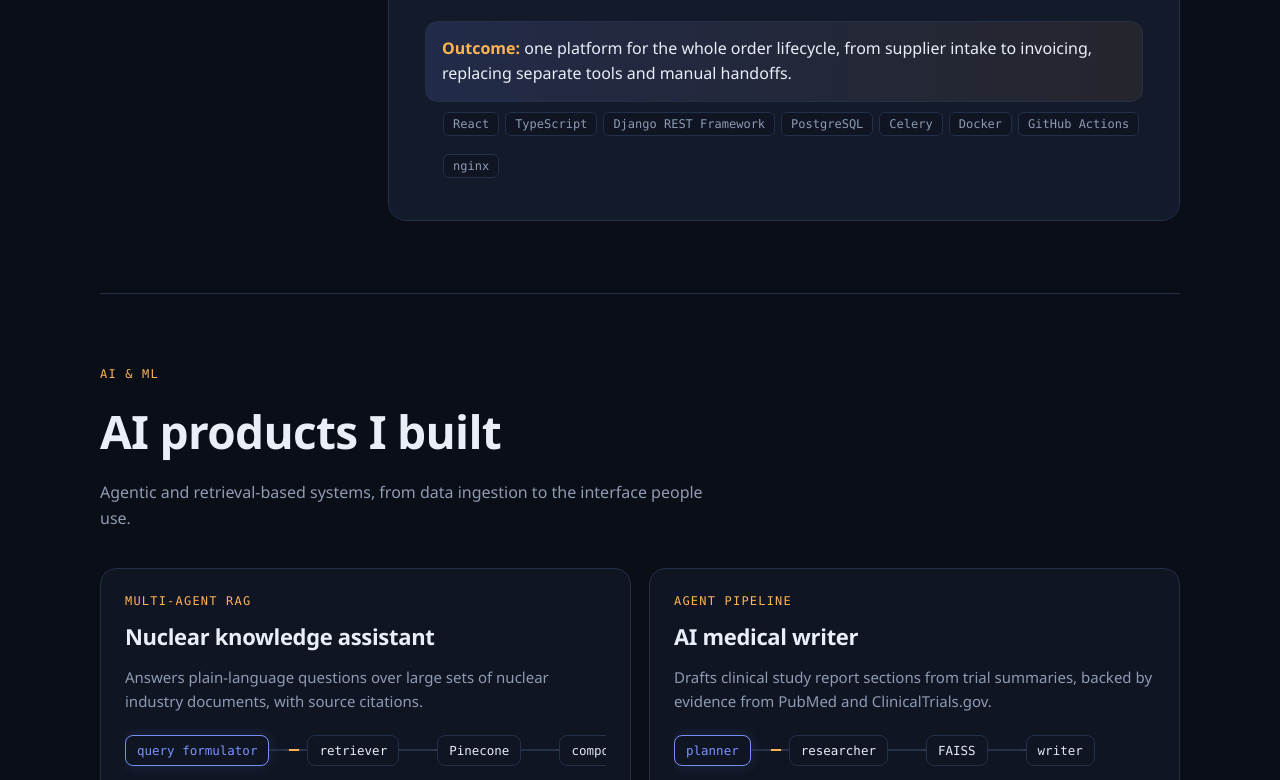
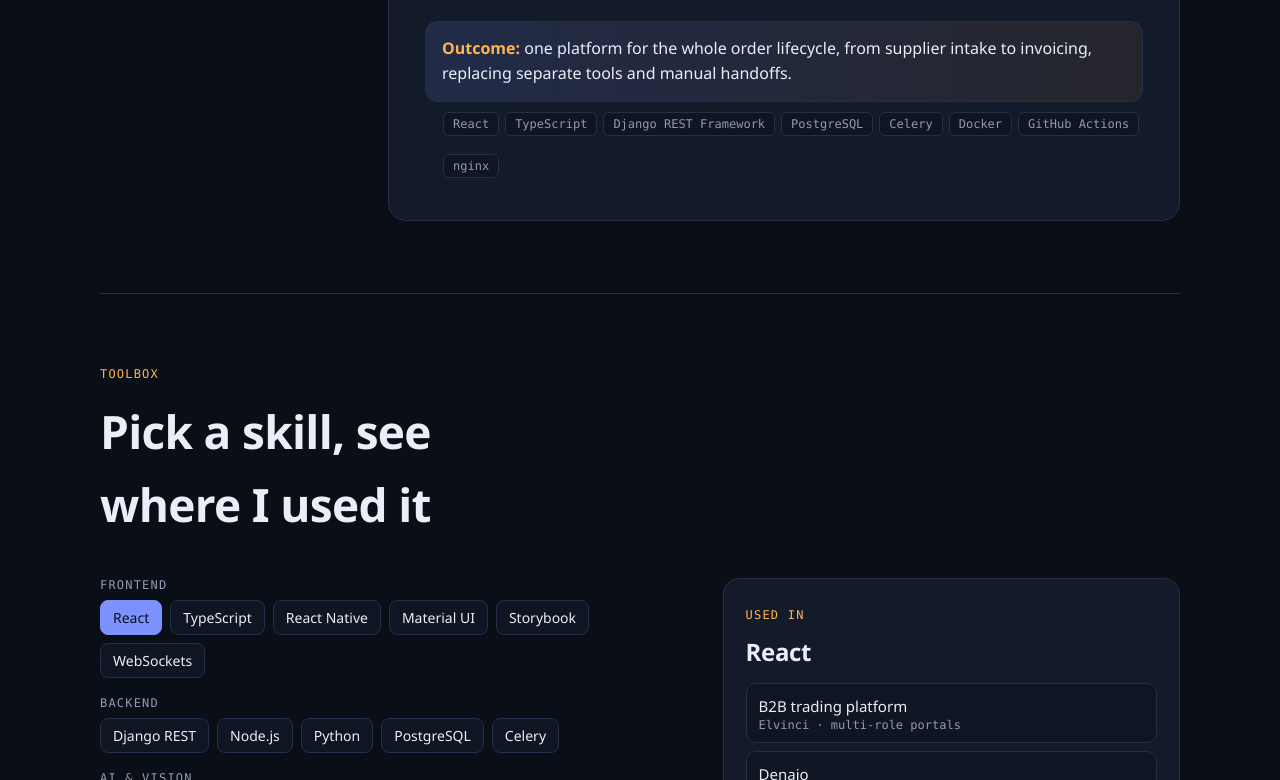
Before and after one commit to 14bscsskazmi/portfolio, a plain HTML site: page index.html in a window 1280 px wide. Shown: the part 1977-2757 px from the top of the page. Drawn offline with Linux system fonts and the light colour scheme.

Commit message:
Hide AI projects section for now
Co-Authored-By: Claude Opus 5.5 <noreply@anthropic.com>
Claude-Session: https://claude.ai/code/session_018HUpALKMsuFv6aJPDrxcok

```diff
--- a/app.js
+++ b/app.js
@@ -56,10 +56,10 @@ if (window.top !== window.self) { try { window.top.location = window.self.locati
     camp:['AI campaign portal','AI · full stack + vision'], uk:['UK property pipeline','Data · scraping']
   };
   var G = [
-    ['Frontend', {'React':['oms','den','soc'],'TypeScript':['oms'],'React Native':['kal'],'Material UI':['kal','oms'],'Storybook':['kal'],'WebSockets':['soc'],'Streamlit':['nuc','med']}],
-    ['Backend', {'Django REST':['oms'],'Node.js':['kal','den'],'Python':['oms','nuc','med','camp','uk'],'FastAPI':['med'],'Flask':['camp'],'PostgreSQL':['oms','auto','camp','uk'],'Celery':['oms','auto']}],
-    ['AI', {'LangGraph':['nuc'],'LangChain':['med'],'RAG':['nuc','med'],'Vector DBs':['nuc','med'],'LLM APIs':['nuc','med','camp'],'TensorFlow.js':['kal'],'MediaPipe':['kal']}],
-    ['DevOps & automation', {'Docker':['oms'],'GitHub Actions':['oms'],'n8n':['auto'],'Jira API':['auto'],'Stripe':['den','camp'],'OAuth / JWT':['camp','uk']}]
+    ['Frontend', {'React':['oms','den','soc'],'TypeScript':['oms'],'React Native':['kal'],'Material UI':['kal','oms'],'Storybook':['kal'],'WebSockets':['soc']}],
+    ['Backend', {'Django REST':['oms'],'Node.js':['kal','den'],'Python':['oms'],'PostgreSQL':['oms','auto'],'Celery':['oms','auto']}],
+    ['AI & vision', {'TensorFlow.js':['kal'],'MediaPipe':['kal']}],
+    ['DevOps & automation', {'Docker':['oms'],'GitHub Actions':['oms'],'n8n':['auto'],'Jira API':['auto'],'Stripe':['den']}]
   ];
   var groups = document.getElementById('groups'), title = document.getElementById('used-title'), list = document.getElementById('used-list'), btns = [];
   function show(name, ids, btn){
--- a/index.html
+++ b/index.html
@@ -221,7 +221,6 @@ footer{padding-block:28px;color:var(--muted);font-size:13px;border-top:1px solid
     <a class="mark" href="#top"><img src="salman-kazmi.jpg" alt="" width="34" height="34">Salman Kazmi</a>
     <ul>
       <li><a href="#work">Work</a></li>
-      <li><a href="#ai">AI</a></li>
       <li><a href="#skills">Skills</a></li>
       <li><a href="#experience">Experience</a></li>
       <li><a href="#contact">Contact</a></li>
@@ -341,7 +340,7 @@ footer{padding-block:28px;color:var(--muted);font-size:13px;border-top:1px solid
     </div>
   </section>
 
-  <section id="ai">
+  <section id="ai" hidden>
     <div class="sec-head reveal">
       <span class="label">AI &amp; ML</span>
       <h2>AI products I built</h2>
```
